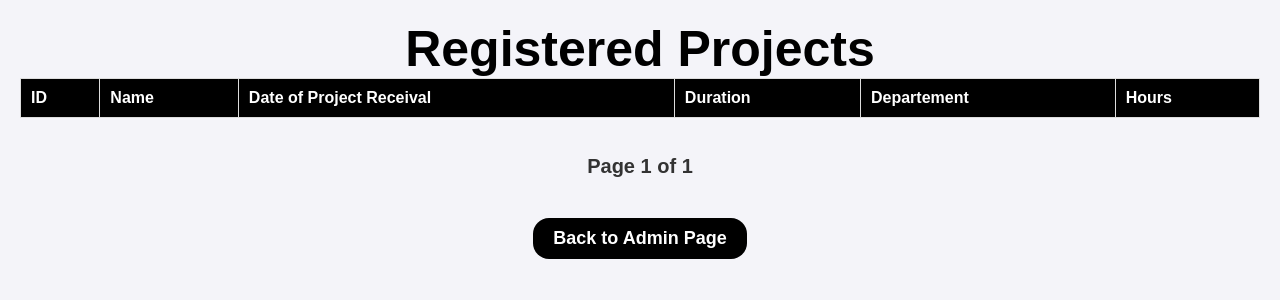
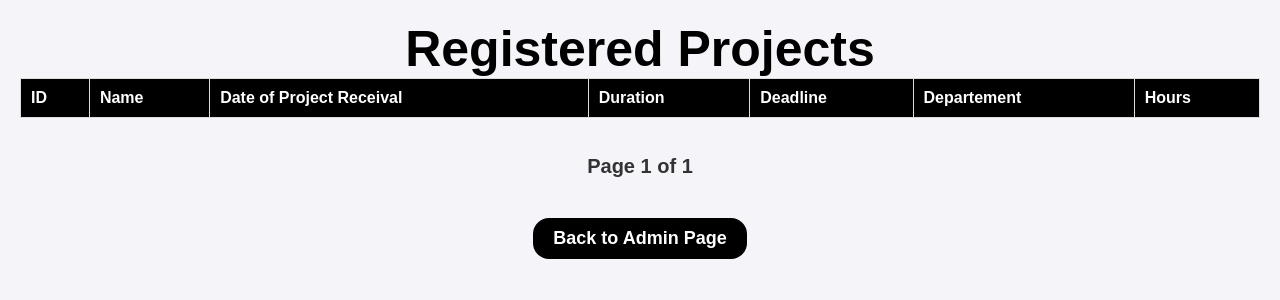
Before and after one commit to ArpitMishra17/Project-Management-System, a Django app: page /display_projects in a window 1280 px wide. Shown: the top 300 px of the page. Run offline with Django 5.2, Linux system fonts and the light colour scheme; data that the repository does not hold is empty.

Commit message:
added deadline to projects

```diff
--- a/myapp/models.py
+++ b/myapp/models.py
@@ -1,5 +1,6 @@
 from django.db import models
 from django.contrib.auth.models import AbstractBaseUser, PermissionsMixin, BaseUserManager
+from datetime import timedelta
 
 # Create your models here.
 
@@ -81,7 +82,7 @@ class Project(models.Model):
     name=models.CharField(max_length=100)
     date_of_receive=models.DateField(null=True, blank=True)
     duration=models.IntegerField(null=True, blank=True)
-
+    deadline = models.DateField(null=True, blank=True, editable=False)
 
 
     project_department=models.ForeignKey("projectDepartment",on_delete=models.SET_NULL,null=True)
@@ -89,6 +90,8 @@ class Project(models.Model):
 
     def save(self, *args, **kwargs):
 
+        if self.date_of_receive and self.duration is not None:
+            self.deadline = self.date_of_receive + timedelta(days=self.duration)
         super().save(*args, **kwargs)
 
     def __str__(self):
--- a/myapp/views.py
+++ b/myapp/views.py
@@ -6,6 +6,7 @@ from django.contrib import messages
 from django.http import JsonResponse
 from django.utils import timezone
 from django.contrib.auth.hashers import check_password, make_password
+from datetime import datetime
 # Create your views here.
 
 def employee_login(request):
@@ -104,29 +105,35 @@ def add_employee(request):
 
 
 def add_project(request):
-    if request.method=='POST':
-        name=request.POST.get('project_name', None)
-        date_of_receive=request.POST.get('project_date_of_receive',None)
-        duration=request.POST.get('project_duration',None)
-        project_department_id=request.POST.get('project_department',None)
-        hours=request.POST.get('project_hours',None)
+    if request.method == 'POST':
+        name = request.POST.get('project_name', None)
+        date_of_receive = request.POST.get('project_date_of_receive', None)
+        duration = request.POST.get('project_duration', None)
+        project_department_id = request.POST.get('project_department', None)
+        hours = request.POST.get('project_hours', None)
 
-        project_department=projectDepartment.objects.get(id=project_department_id)
+        if date_of_receive:
+            date_of_receive = datetime.strptime(date_of_receive, '%Y-%m-%d').date()
+        if duration:
+            duration = int(duration)
+        if hours:
+            hours = int(hours)
 
-        project=Project.objects.create(
+        project_department = projectDepartment.objects.get(id=project_department_id)
+
+        project = Project.objects.create(
             name=name,
             date_of_receive=date_of_receive,
             duration=duration,
             project_department=project_department,
             hours=hours
-            )
-
+        )
         project.save()
 
         return redirect('adminpage')
 
-    context={
-        'department_choices':projectDepartment.objects.all()
+    context = {
+        'department_choices': projectDepartment.objects.all()
     }
 
     return render(request, 'add_project.html', context)
--- a/templates/display_projects.html
+++ b/templates/display_projects.html
@@ -16,6 +16,7 @@
                 <th>Name</th>
                 <th>Date of Project Receival</th>
                 <th>Duration</th>
+                <th>Deadline</th>
                 <th>Departement</th>
                 <th>Hours</th>
             </tr>
@@ -27,6 +28,7 @@
                 <td><a href="{% url 'project_home' project.id %}">{{ project.name }}</a></td>
                 <td>{{ project.date_of_receive}}</td>
                 <td>{{ project.duration}} days</td>
+                <td>{{ project.deadline }}</td>
                 <td>{{ project.project_department }}</td>
                 <td>{{ project.hours }} hrs</td>
             </tr>
--- a/templates/manager_project_home.html
+++ b/templates/manager_project_home.html
@@ -12,6 +12,7 @@
             <h2>Name: {{project.name}}</h2>
             <h2>Date of Receival: {{project.date_of_receive}}</h2>
             <h2>Duration: {{project.duration}}</h2>
+            <h2>Deadline: {{project.deadline}}</h2>
             <h2>Department: {{project.project_department}}</h2>
             <h2>Hours: {{project.hours}}</h2>
             <h2>Assigned Employees:</h2>
--- a/templates/project_home.html
+++ b/templates/project_home.html
@@ -12,6 +12,7 @@
         {% csrf_token %}
         <p>Date of Receive: {{ project.date_of_receive }}</p>
         <p>Duration: {{ project.duration }} days</p>
+        <p>Deadline: {{project.deadline}}</p>
         <p>Hours: {{ project.hours }}</p>
         <label>Project Manager</label>
         <select name="manager_id" id="manager">
```
Also changed, not shown: myapp/migrations/0001_initial.py, myapp/migrations/0002_remove_task_employee_id_task_employee_id.py (deleted), myapp/migrations/0003_remove_task_employee_id.py (deleted), myapp/migrations/0004_remove_project_tasks_alter_task_module_id.py (deleted).
